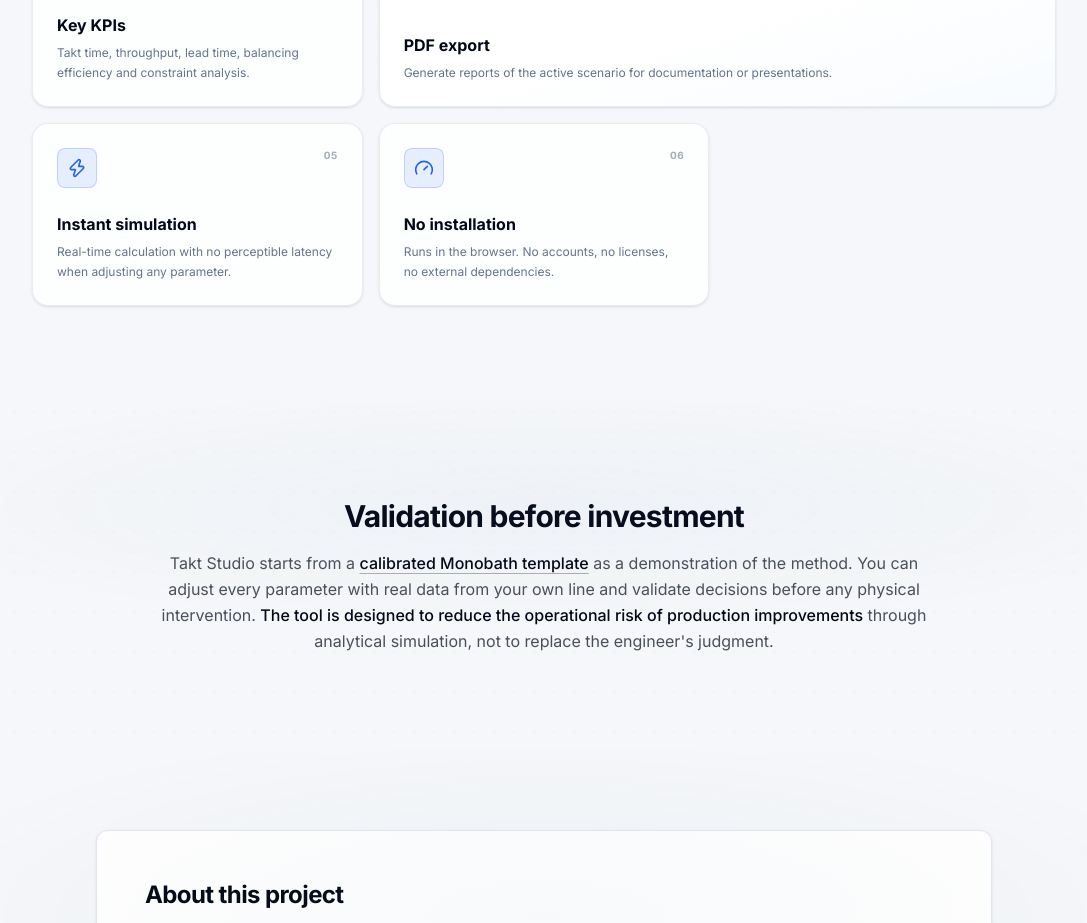
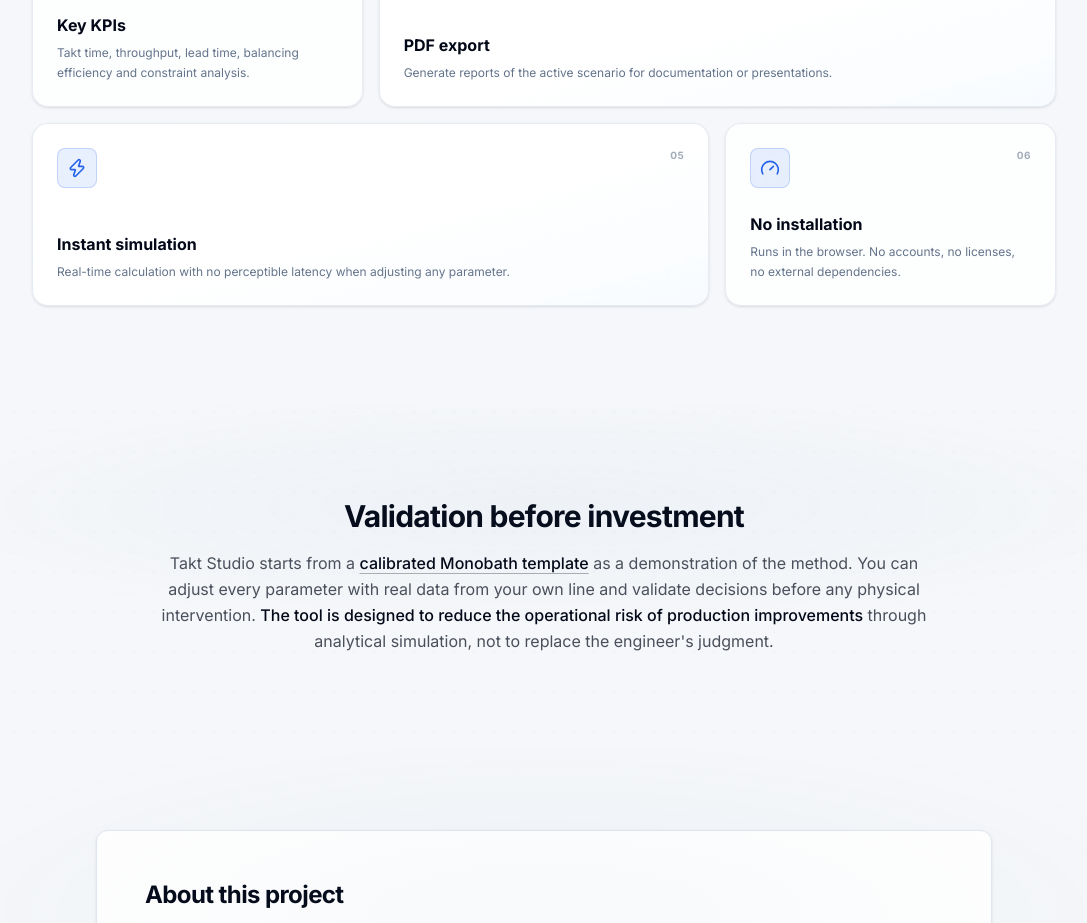
Before and after one commit to markusx5622/takt-studio, a Next.js app: page /en in a window 1280 px wide. Shown: the part 4400-5323 px from the top of the page, without its empty margins (96-1183 px from the left). Built offline with nearby package versions, Linux system fonts and the light colour scheme.

Commit message:
style(landing): make 5th bento card span 2 cols so 6th card fits flush to right edge

```diff
--- a/components/landing/CapabilitiesSection.tsx
+++ b/components/landing/CapabilitiesSection.tsx
@@ -34,8 +34,8 @@
         <div className="grid grid-cols-1 gap-4 sm:grid-cols-2 lg:grid-cols-3">
           {items.map((item, i) => {
             const Icon = CAPABILITY_ICONS[i]
-            // Make first card and 4th card span 2 cols on md screens for asymmetrical bento style
-            const isFeatured = i === 0 || i === 3
+            // Make card 1 (i=0), card 4 (i=3), and card 5 (i=4) span 2 cols for a balanced 3-row bento grid
+            const isFeatured = i === 0 || i === 3 || i === 4
             return (
               <div
                 key={i}
```
